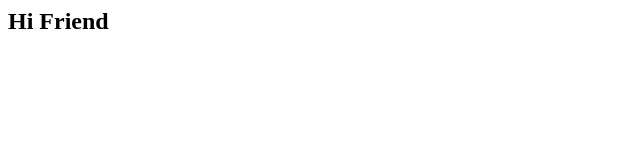
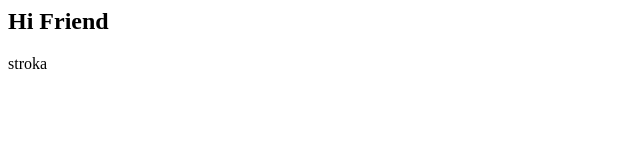
Before and after one commit to Shakh777/git-lessons, a plain HTML site: page index.html in a window 1280 px wide. Shown: the full height of the page, 0-640 px from the left. Drawn offline with Linux system fonts and the light colour scheme.

Commit message:
Changed index.html

```diff
--- a/index.html
+++ b/index.html
@@ -1 +1,2 @@
 <h2>Hi Friend</h2>
+<p>stroka</p>
```
